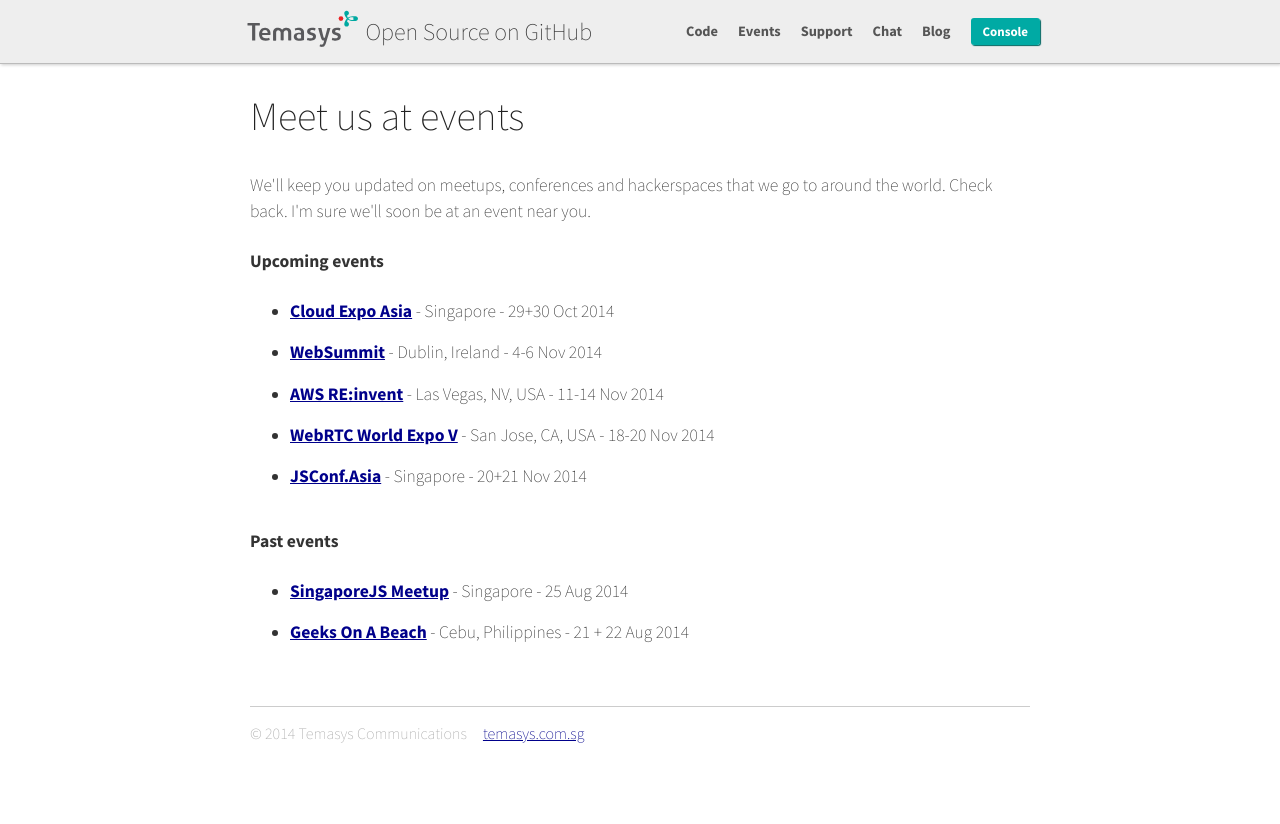
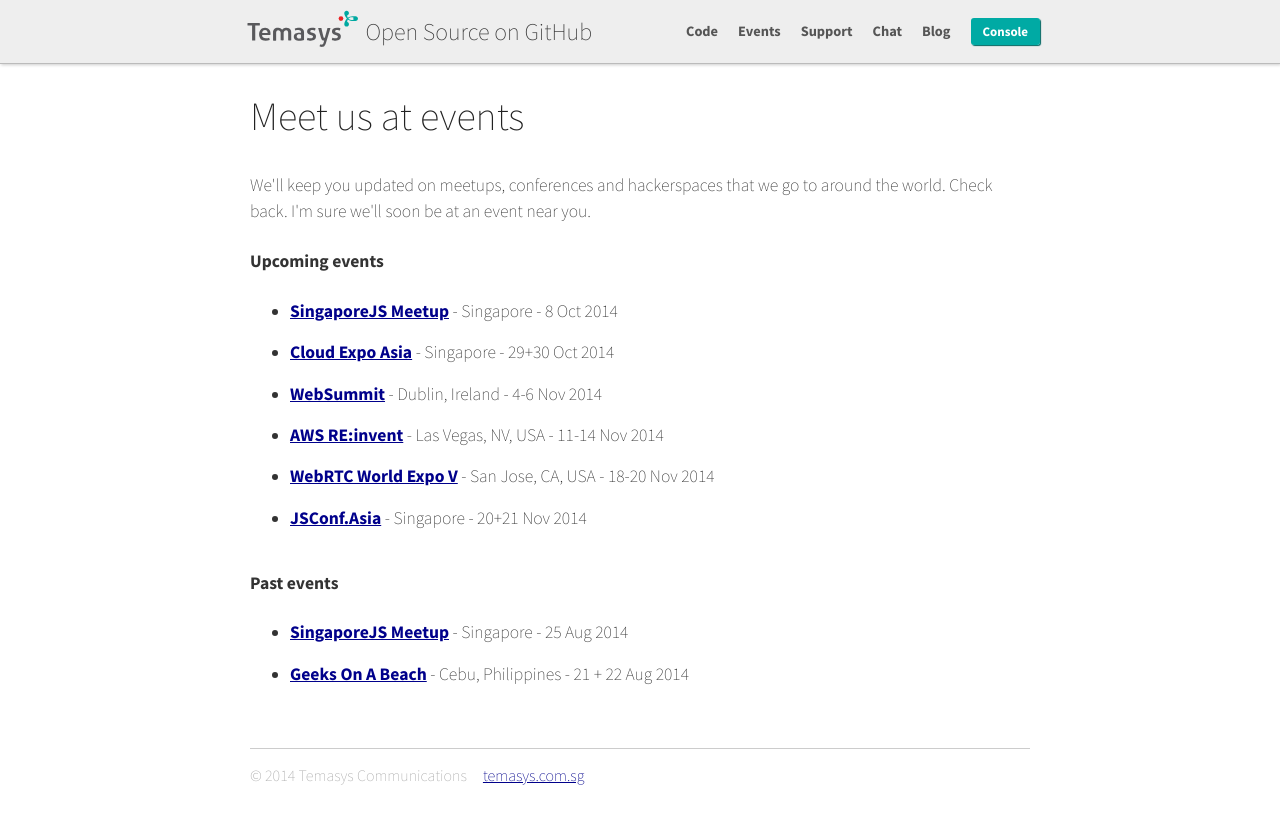
Before and after one commit to Temasys/temasys.github.io, a Jekyll site: the page built from events.html, in a window 1280 px wide. Shown: the top 824 px of the page. Built offline with Jekyll 4.4.1, drawn with Linux system fonts in a browser that asks for light colours; nearby versions of some CDN libraries; Markdown is read by kramdown in place of the engine named in the settings.

Commit message:
SingaporeJS meetup

```diff
--- a/events.html
+++ b/events.html
@@ -11,6 +11,9 @@
         <h4>Upcoming events</h4>
     </p>
     <ul>
+        <li>
+            <b><a href="http://www.meetup.com/Singapore-JS/events/208194982/" target="_blank">SingaporeJS Meetup</a></b> - Singapore - 8 Oct 2014
+        </li>
         <li>
             <b><a href="http://www.cloudexpoasia.com" target="_blank">Cloud Expo Asia</a></b> - Singapore - 29+30 Oct 2014
         </li>
@@ -32,7 +35,7 @@
     </p>
     <ul>
         <li>
-            <b><a href="http://www.meetup.com/Singapore-JS/" target="_blank">SingaporeJS Meetup</a></b> - Singapore - 25 Aug 2014
+            <b><a href="http://www.meetup.com/Singapore-JS/events/197757042/" target="_blank">SingaporeJS Meetup</a></b> - Singapore - 25 Aug 2014
         </li>
         <li>
             <b><a href="http://geeksonabeach.com" target="_blank">Geeks On A Beach</a></b> - Cebu, Philippines - 21 + 22 Aug 2014
```
